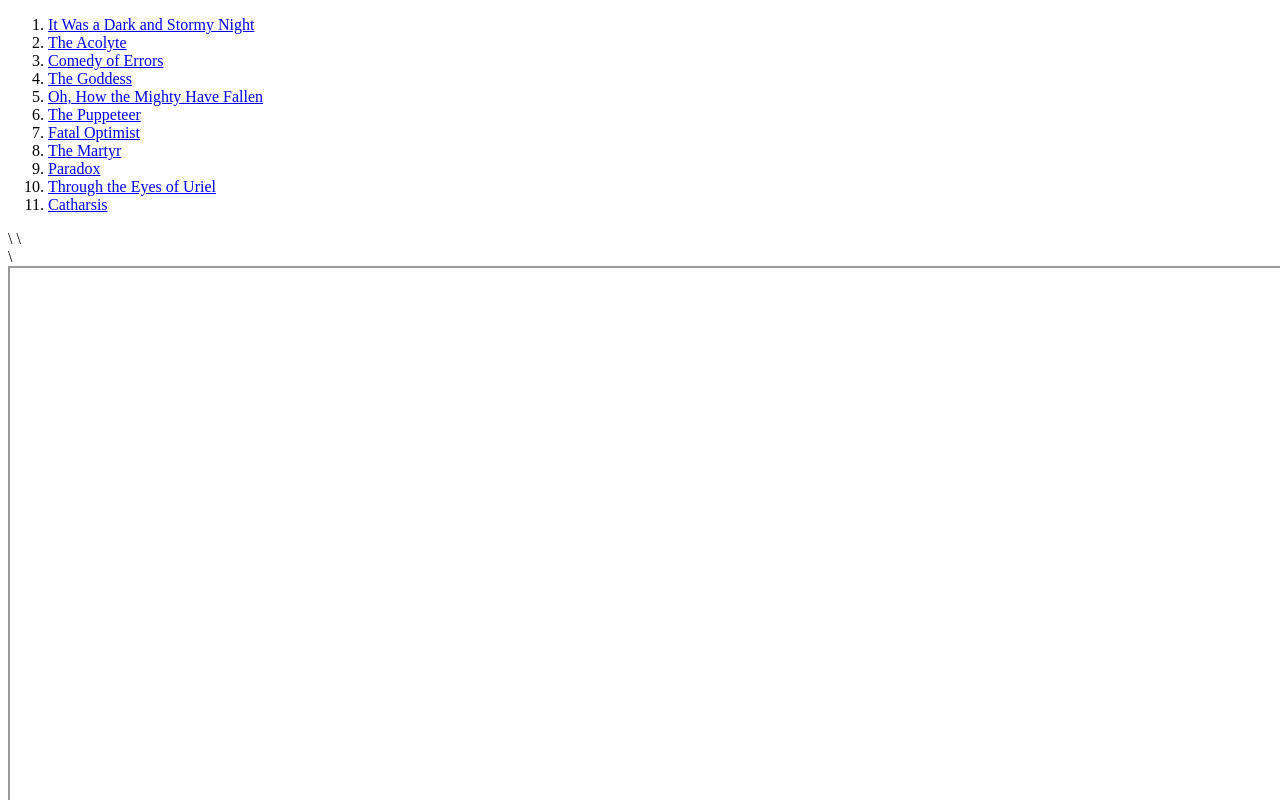
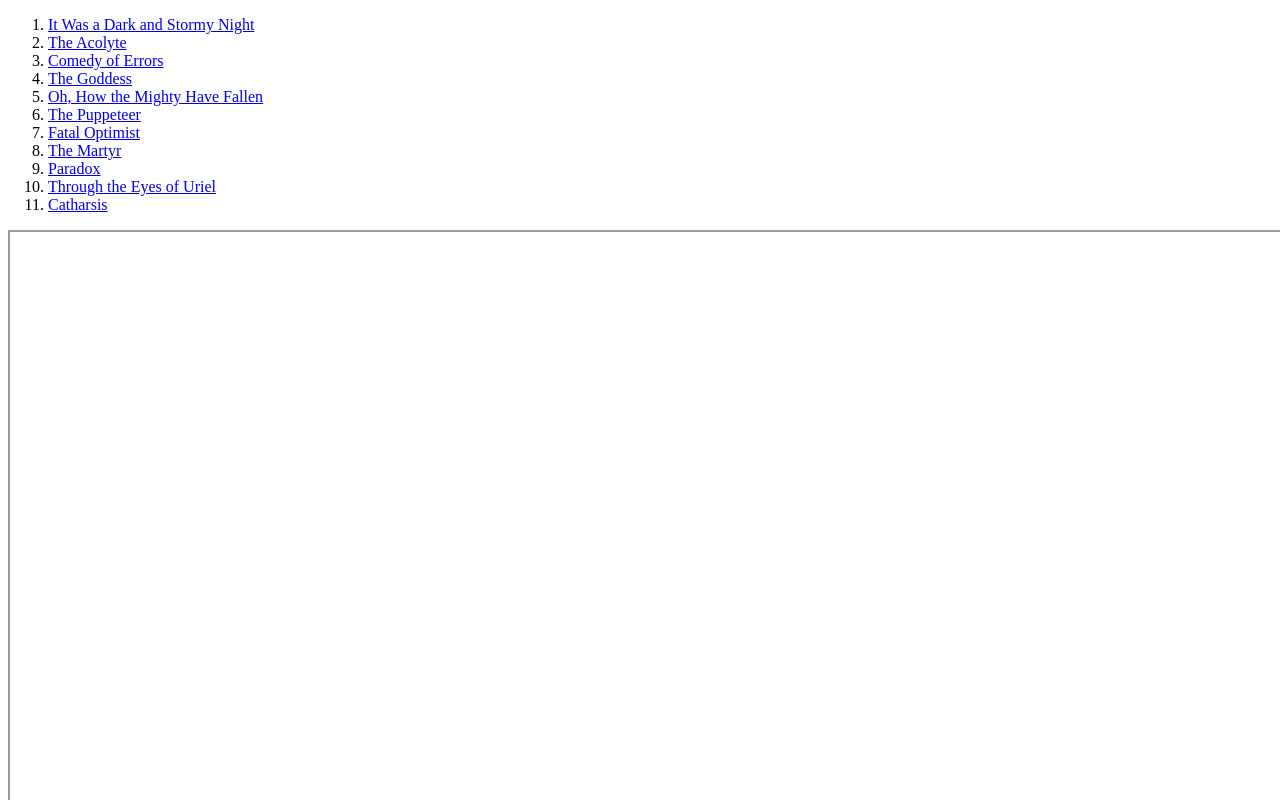
Before and after one commit to Worth-150/Worth-150.github.io, a plain HTML site: page index.html in a window 1280 px wide. Drawn offline with Linux system fonts and the light colour scheme.

Commit message:
Update index.html

```diff
--- a/index.html
+++ b/index.html
@@ -19,9 +19,9 @@
         <li><a href="https://www.youtube.com/embed/Z3bAAl3en-U?autoplay=1&mute=0" target="yt">Paradox</a></li>
         <li><a href="https://www.youtube.com/embed/H0_VacCatoY?autoplay=1&mute=0" target="yt">Through the Eyes of Uriel</a></li>
         <li><a href="https://www.youtube.com/embed/2EMOtgPgO18?autoplay=1&mute=0" target="yt">Catharsis</a></li>
-    </ol>\
-    <div style="position: fixed; z-index: -99; width: 100%; height: 100%">\
-    <iframe src="" name="yt" height="100%" width="100%" allow="autoplay; encrypted-media" allowfullscreen></iframe>\
-    </div>\
+    </ol>
+    <div style="position: fixed; z-index: -99; width: 100%; height: 100%">
+    <iframe src="" name="yt" height="100%" width="100%" allow="autoplay; encrypted-media" allowfullscreen></iframe>
+    </div>
 </body>
 </html>
```
